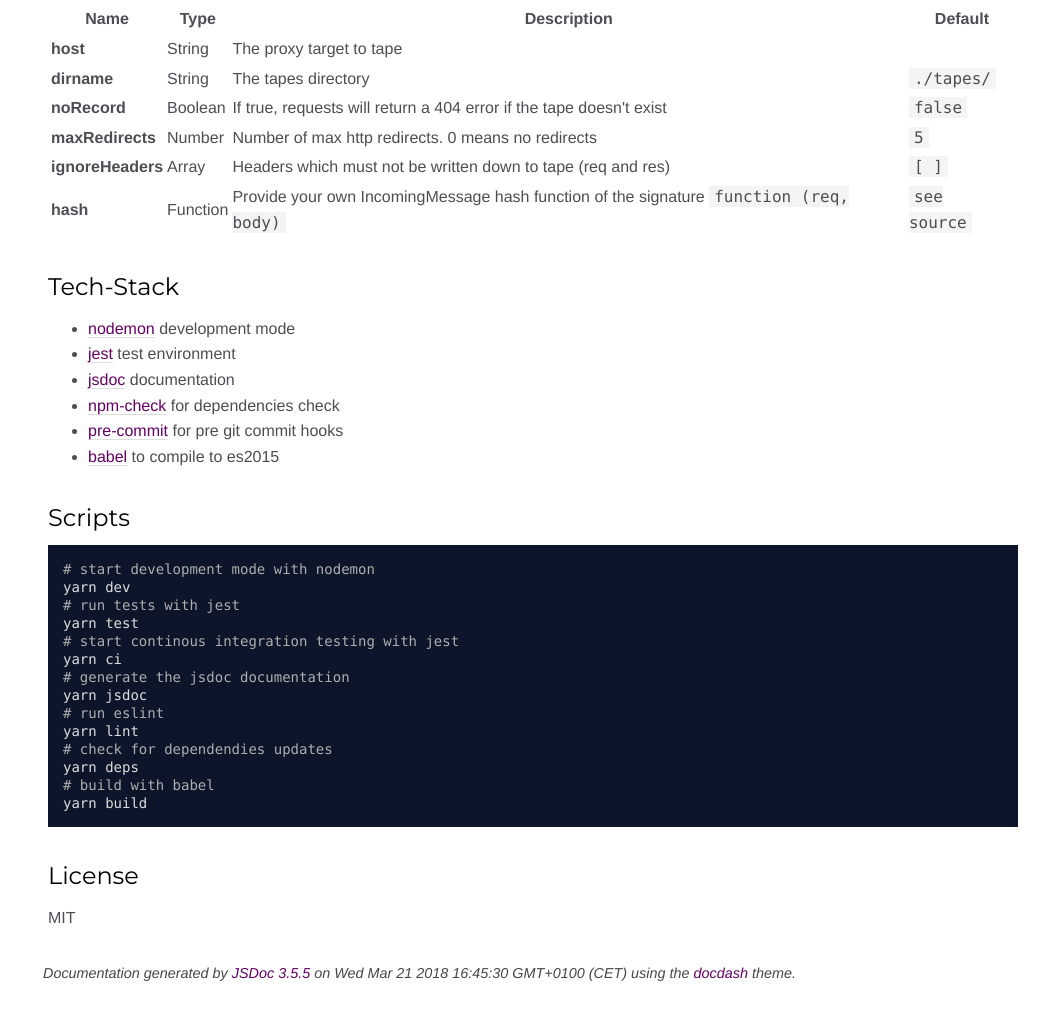
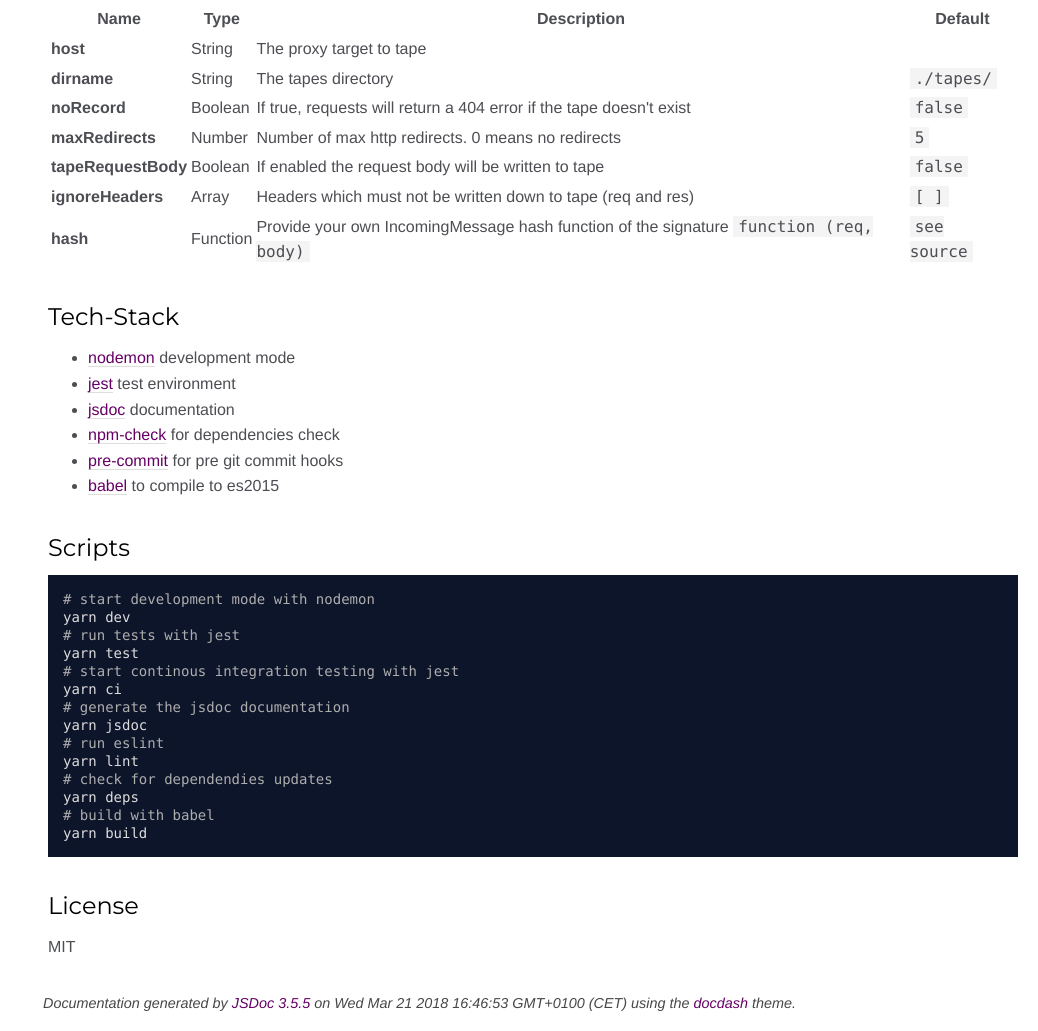
Before and after one commit to mbaertschi/node-vcr, a website: page docs/index.html in a window 1280 px wide. Shown: the part 1824-2855 px from the top of the page, without its empty margins (242-1280 px from the left). Before the commit the page ends 2826 px from the top, so only its background shows below. Drawn offline with Linux system fonts and the light colour scheme.

Commit message:
Update README.md

```diff
--- a/docs/index.html
+++ b/docs/index.html
@@ -126,6 +126,12 @@ server.listen(port)</code></pre><h3>Options</h3><table>
 <td><code>5</code></td>
 </tr>
 <tr>
+<td><strong>tapeRequestBody</strong></td>
+<td>Boolean</td>
+<td>If enabled the request body will be written to tape</td>
+<td><code>false</code></td>
+</tr>
+<tr>
 <td><strong>ignoreHeaders</strong></td>
 <td>Array</td>
 <td>Headers which must not be written down to tape (req and res)</td>
@@ -173,7 +179,7 @@ yarn build</code></pre><h2>License</h2><p>MIT</p></article>
 <br class="clear">
 
 <footer>
-    Documentation generated by <a href="https://github.com/jsdoc3/jsdoc">JSDoc 3.5.5</a> on Wed Mar 21 2018 16:45:30 GMT+0100 (CET) using the <a href="https://github.com/clenemt/docdash">docdash</a> theme.
+    Documentation generated by <a href="https://github.com/jsdoc3/jsdoc">JSDoc 3.5.5</a> on Wed Mar 21 2018 16:46:53 GMT+0100 (CET) using the <a href="https://github.com/clenemt/docdash">docdash</a> theme.
 </footer>
 
 <script>prettyPrint();</script>
```
Also changed, not shown: docs/buffer.js.html (+1 -1 lines), docs/curl.js.html (+1 -1 lines), docs/index.js.html (+1 -1 lines), docs/media-type.js.html (+1 -1 lines), docs/module-node-vcr.html (+1 -1 lines), docs/module-node-vcr_buffer.html (+1 -1 lines), docs/module-node-vcr_curl.html (+1 -1 lines), docs/module-node-vcr_media-type.html (+1 -1 lines), docs/module-node-vcr_proxy.html (+1 -1 lines), docs/module-node-vcr_record.html (+1 -1 lines), docs/proxy.js.html (+1 -1 lines), docs/record.js.html (+1 -1 lines), README.md.
